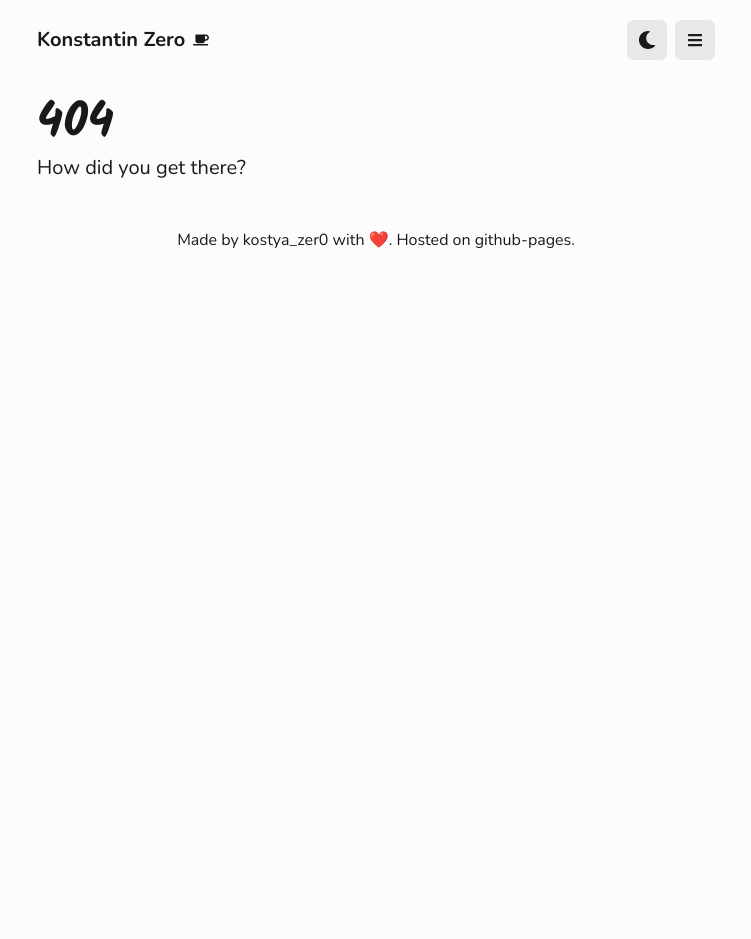
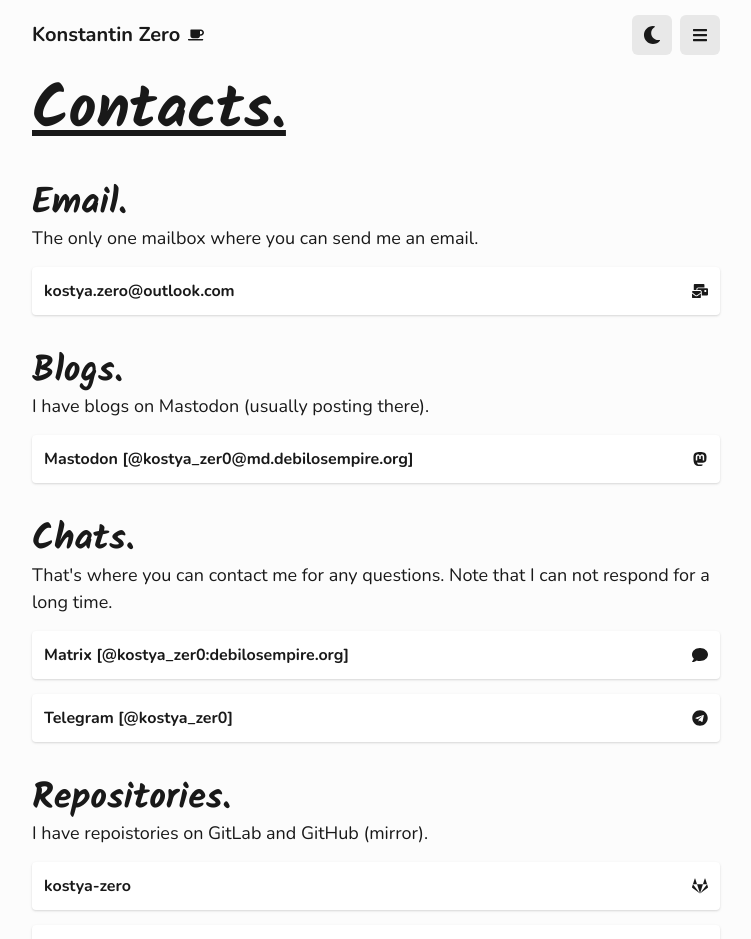
Before and after one commit to kostya-zero/homepage, a React (Create React App) app: page /contacts in a window 1280 px wide. Before the commit this address had no page. Shown: the top 939 px of the page, without its empty margins (264-1015 px from the left). Before the commit the page ends 800 px from the top, so only its background shows below. Built offline with nearby package versions, Linux system fonts and the light colour scheme.

Commit message:
feat: add contacts page

```diff
--- a/src/App.js
+++ b/src/App.js
@@ -7,6 +7,7 @@ import Home from './pages/Home';
 import NotFound from './pages/NotFound';
 import Projects from './pages/Projects';
 import Workspace from './pages/Workspace';
+import Contacts from './pages/Contacts';
 
 function App() {
     return (
@@ -16,6 +17,7 @@ function App() {
                 <Route path='/' element={<Home/>} />
                 <Route path='/projects' element={<Projects/>} />
                 <Route path='/workspace' element={<Workspace/>} />
+                <Route path='/contacts' element={<Contacts/>} />
                 <Route path='*' element={<NotFound/>}/>
             </Routes>
         </Router>
--- a/src/components/Footer.js
+++ b/src/components/Footer.js
@@ -4,7 +4,9 @@ function Footer() {
     return (
         <>
             <Container>
-                <Text textAlign={`center`} marginTop="45px" marginBottom="45px">Made by kostya_zer0 with ❤️. Hosted on github-pages.</Text>
+                <Text textAlign={`center`} marginTop="45px" marginBottom="45px">
+                    Made by kostya_zer0 with ❤️. Hosted on Vercel. Sources are available on GitLab and GitHub.
+                </Text>
             </Container>
         </>
     );
--- a/src/components/NavBar.js
+++ b/src/components/NavBar.js
@@ -1,5 +1,5 @@
 import { Box, Button, HStack, IconButton, Menu, MenuButton, MenuItem, MenuList } from "@chakra-ui/react"
-import { FaBars, FaBriefcase, FaGithub, FaHome, FaTools } from "react-icons/fa"
+import { FaBars, FaBriefcase, FaGithub, FaHome, FaTools, FaUserFriends } from "react-icons/fa"
 import { Navigate, useNavigate } from "react-router-dom"
 import { ColorModeSwitcher } from "../ColorModeSwitcher"
 import Logo from "./Logo"
@@ -19,13 +19,17 @@ function NavBar() {
         navigate("/workspace")
     }
 
+    function go_contacts() {
+        navigate("/contacts")
+    }
+
     function go_source() {
         window.open("https://gitlab.com/kostya-zero/homepage", "_blank")
     }
 
     return (
         <>
-        <Box margin="20px">
+        <Box margin="15px">
             <HStack>
                 <Logo/>
                 <Box flex={1} align="right">
@@ -45,6 +49,10 @@ function NavBar() {
                                 Workspace
                             </MenuItem>
 
+                            <MenuItem icon={<FaUserFriends/>} onClick={go_contacts}>
+                                Contacts
+                            </MenuItem>
+
                             <MenuItem icon={<FaGithub/>} onClick={go_source}>
                                 View Source Code
                             </MenuItem>
--- /dev/null
+++ b/src/pages/Contacts.js
@@ -0,0 +1,170 @@
+import { Text, Box, Container, Heading, HStack, Card, CardBody, CardHeader } from "@chakra-ui/react";
+import Footer from "../components/Footer";
+import NavBar from "../components/NavBar"
+import { useEffect } from "react";
+import { FaComment, FaTelegram, FaMailBulk, FaGitlab, FaGithub, FaMastodon } from "react-icons/fa";
+
+function Contacts() {
+    useEffect(() => {
+        document.title = "Konstantin Zero - Contacts"
+    })
+
+    function open_email() {
+        window.open("mailto:kostya.zero@outlook.com", "_blank", 'noopener,noreferrer')
+    }
+
+    function open_mastodon() {
+        window.open("https://md.debilosempire.org/@kostya_zero", "_blank", 'noopener,noreferrer')
+    }
+
+    function open_matrix() {
+        window.open("https://matrix.to/#/@kostya_zer0:debilosempire.org", "_blank", 'noopener,noreferrer')
+    }
+
+    function open_telegram() {
+        window.open("https://t.me/@kostya_zer0", "_blank", 'noopener,noreferrer')
+    }
+
+    function open_gitlab() {
+        window.open("https://gitlab.com/kostya-zero", "_blank", 'noopener,noreferrer')
+    }
+
+    function open_github() {
+        window.open("https://github.com/kostya-zero", "_blank", 'noopener,noreferrer')
+    }
+
+    return (
+        <>
+        <Container justifyContent="left" maxW={750} marginLeft="auto" marginRight="auto">
+            <NavBar/>
+            <Box margin="15px" marginTop="20px">
+                <HStack flex={1}>
+                    <Heading fontSize="6xl" fontWeight={700} textDecoration="underline" fontFamily="Kalam">Contacts.</Heading>
+                </HStack>
+            </Box>
+            <Box margin="15px" marginTop="35px" >
+                <HStack flex={1}>
+                    <Heading fontSize="4xl" fontWeight={700} fontFamily="Kalam">Email.</Heading>
+                </HStack>
+                <Text fontSize="lg">
+                    The only one mailbox where you can send me an email.
+                </Text>
+                <Card marginTop="15px" size="sm" onClick={open_email} title="mailto:kostya.zero@outlook.com" transition="all .2s" cursor="pointer"
+                    _hover={{
+                        transform: "scale(1.03)",
+                        boxShadow: "lg"
+                    }}>
+                    <CardBody>
+                        <HStack flex={1}>
+                            <Text fontWeight={700}>kostya.zero@outlook.com</Text>
+                            <Box flex={1} align="right">
+                                <FaMailBulk/>
+                            </Box>
+                        </HStack>
+                    </CardBody>
+                </Card>
+            </Box>
+            <Box margin="15px" marginTop="35px" >
+                <HStack flex={1}>
+                    <Heading fontSize="4xl" fontWeight={700} fontFamily="Kalam">Blogs.</Heading>
+                </HStack>
+                <Text fontSize="lg">
+                    I have blogs on Mastodon (usually posting there).
+                </Text>
+                <Card marginTop="15px" size="sm" onClick={open_mastodon} title="https://md.debilosempire.org/@kostya_zero" transition="all .2s" cursor="pointer"
+                    _hover={{
+                        transform: "scale(1.03)",
+                        boxShadow: "lg"
+                    }}>
+                    <CardBody>
+                        <HStack flex={1}>
+                            <Text fontWeight={700}>Mastodon [@kostya_zer0@md.debilosempire.org]</Text>
+                            <Box flex={1} align="right">
+                                <FaMastodon/>
+                            </Box>
+                        </HStack>
+                    </CardBody>
+                </Card>
+            </Box>
+            <Box margin="15px" marginTop="35px" >
+                <HStack flex={1}>
+                    <Heading fontSize="4xl" fontWeight={700} fontFamily="Kalam">Chats.</Heading>
+                </HStack>
+                <Text fontSize="lg">
+                    That's where you can contact me for any questions.
+                    Note that I can not respond for a long time.
+                </Text>
+
+                <Card marginTop="15px" size="sm" onClick={open_matrix} title="https://matrix.to/#/@kostya_zer0:debilosempire.org" transition="all .2s" cursor="pointer"
+                    _hover={{
+                        transform: "scale(1.03)",
+                        boxShadow: "lg"
+                    }}>
+                    <CardBody>
+                        <HStack flex={1}>
+                            <Text fontWeight={700}>Matrix [@kostya_zer0:debilosempire.org]</Text>
+                            <Box flex={1} align="right">
+                                <FaComment/>
+                            </Box>
+                        </HStack>
+                    </CardBody>
+                </Card>
+                <Card marginTop="15px" size="sm" onClick={open_telegram} title="https://t.me/@kostya_zer0" transition="all .2s" cursor="pointer"
+                    _hover={{
+                        transform: "scale(1.03)",
+                        boxShadow: "lg"
+                    }}>
+                    <CardBody>
+                        <HStack flex={1}>
+                            <Text fontWeight={700}>Telegram [@kostya_zer0]</Text>
+                            <Box flex={1} align="right">
+                                <FaTelegram/>
+                            </Box>
+                        </HStack>
+                    </CardBody>
+                </Card>
+            </Box>
+            <Box margin="15px" marginTop="35px" >
+                <HStack flex={1}>
+                    <Heading fontSize="4xl" fontWeight={700} fontFamily="Kalam">Repositories.</Heading>
+                </HStack>
+                <Text fontSize="lg">
+                    I have repoistories on GitLab and GitHub (mirror).
+                </Text>
+
+                <Card marginTop="15px" size="sm" onClick={open_gitlab} title="https://gitlab.com/kostya-zero" transition="all .2s" cursor="pointer"
+                    _hover={{
+                        transform: "scale(1.03)",
+                        boxShadow: "lg"
+                    }}>
+                    <CardBody>
+                        <HStack flex={1}>
+                            <Text fontWeight={700}>kostya-zero </Text>
+                            <Box flex={1} align="right">
+                                <FaGitlab/>
+                            </Box>
+                        </HStack>
+                    </CardBody>
+                </Card>
+                <Card marginTop="15px" size="sm" onClick={open_github} title="https://github.com/kostya-zero" transition="all .2s" cursor="pointer"
+                    _hover={{
+                        transform: "scale(1.03)",
+                        boxShadow: "lg"
+                    }}>
+                    <CardBody>
+                        <HStack flex={1}>
+                            <Text fontWeight={700}>kostya-zero </Text>
+                            <Box flex={1} align="right">
+                                <FaGithub/>
+                            </Box>
+                        </HStack>
+                    </CardBody>
+                </Card>
+            </Box>
+            <Footer/>
+        </Container>
+        </>
+    )
+}
+
+export default Contacts;
--- a/src/pages/Home.js
+++ b/src/pages/Home.js
@@ -41,16 +41,6 @@ function Home() {
                 </Text>
             </Box>
 
-            <Box margin="20px" marginTop="35px">
-                <HStack flex={1}>
-                    <Heading fontSize="4xl" fontWeight={700}>Socials.</Heading>
-                </HStack>
-                <Text fontSize="lg">
-                    You can contact me in <a href="https://matrix.to/#/@kostya_zer0:debilosempire.org" target="_blank"><u><b>Matrix</b></u></a> and <a href="https://t.me/@kostya_zer0" target="_blank"><u><b>Telegram</b></u></a>.
-                    Also you can visit my blog on <a href="https://md.debilosempire.org/@kostya_zero" target="_blank"><u><b>Mastodon</b></u></a> and view my repostories on <a href="https://github.com/kostya-zero" target="_blank"><u><b>GitHub</b></u></a> and <a href="https://gitlab.com/kostya-zero" target="_blank"><u><b>GitLab</b></u></a>.
-                    You can view full list on <a href="https://keyoxide.org/00E97048196E61A5738B6C642ECD17D85F3ACBA5" target="_blank"><u><b>Keyoxide</b></u></a>.
-                </Text>
-            </Box>
             <Footer/>
         </Container>
         </>
--- a/src/pages/Projects.js
+++ b/src/pages/Projects.js
@@ -32,20 +32,16 @@ function Projects() {
         window.open("https://github.com/kostya-zero/resup", "_blank", 'noopener,noreferrer')
     }
 
-
     return (
         <>
         <Container justifyContent="left" maxW={750} marginLeft="auto" marginRight="auto">
             <NavBar/>
-            <Box margin="20px" marginTop="35px" >
+            <Box margin="15px" marginTop="20px" >
                 <HStack flex={1}>
-                    <Heading fontSize="4xl" fontWeight={700} fontFamily="Kalam">Projects.</Heading>
+                    <Heading fontSize="6xl" textDecoration="underline" fontWeight={700} fontFamily="Kalam">Projects.</Heading>
                 </HStack>
-                <Text fontSize="lg">
-                    Down below you can see all my projects that am I working now.
-                </Text>
             </Box>
-            <Box margin="20px" marginTop="35px" >
+            <Box margin="15px" marginTop="35px" >
                 <HStack flex={1}>
                     <Heading fontSize="4xl" fontWeight={700} fontFamily="Kalam">Kamiya</Heading>
                     <Box flex={1} align="right">
@@ -61,7 +57,7 @@ function Projects() {
                     Also support editing in external text editor.
                 </Text>
             </Box>
-            <Box margin="20px" marginTop="35px" >
+            <Box margin="15px" marginTop="35px" >
                 <HStack flex={1}>
                     <Heading fontSize="4xl" fontWeight={700} fontFamily="Kalam">Pipe</Heading>
                     <Box flex={1} align="right">
@@ -75,7 +71,7 @@ function Projects() {
                     They use Nuitka, which uses C compilers to compile applications and makes them fast and independent of Python runtime.
                 </Text>
             </Box>
-            <Box margin="20px" marginTop="35px" >
+            <Box margin="15px" marginTop="35px" >
                 <HStack flex={1}>
                     <Heading fontSize="4xl" fontWeight={700} fontFamily="Kalam">Resup</Heading>
                     <Box flex={1} align="right">
--- a/src/pages/Workspace.js
+++ b/src/pages/Workspace.js
@@ -1,4 +1,4 @@
-import { Text, Box, Container, Heading, HStack,  Image } from "@chakra-ui/react";
+import { Text, Box, Container, Heading, HStack,  Image, Img } from "@chakra-ui/react";
 import Footer from "../components/Footer";
 import NavBar from "../components/NavBar"
 import { useEffect } from "react";
@@ -24,15 +24,12 @@ function Workspace() {
         <>
         <Container justifyContent="left" maxW={750} marginLeft="auto" marginRight="auto">
             <NavBar/>
-            <Box margin="20px" marginTop="35px" >
+            <Box margin="15px" marginTop="20px" >
                 <HStack flex={1}>
-                    <Heading fontSize="4xl" fontWeight={700} fontFamily="Kalam">Workspace.</Heading>
+                    <Heading fontSize="6xl" fontWeight={700} textDecoration="underline" fontFamily="Kalam">Workspace.</Heading>
                 </HStack>
-                <Text fontSize="lg">
-                    That is a curated list of what am I using.
-                </Text>
             </Box>
-            <Box margin="20px" marginTop="35px" >
+            <Box margin="15px" marginTop="35px" >
                 <HStack flex={1}>
                     <Heading fontSize="4xl" fontWeight={700} fontFamily="Kalam">Main OS.</Heading>
                 </HStack>
@@ -41,14 +38,14 @@ function Workspace() {
                     I have switched to them month ago (I was an ArchLinux user for year btw).
                     I use the default <b>GNOME</b> with some extenstion and Marble theme.
                 </Text>
-                <Image src="desktop.png" borderRadius="5px" boxShadow="md" cursor="pointer" onClick={open_dekstop_img} alt="GNOME with some tweaks." marginTop="10px"
+                <Img src="desktop.png" borderRadius="5px" boxShadow="md" cursor="pointer" onClick={open_dekstop_img} alt="GNOME with some tweaks." marginTop="10px"
                 transition="all .2s"
                 _hover={{
                     transform: "scale(1.03)",
                     boxShadow: "xl"
                 }} title="Click to open image in new tab."/>
             </Box>
-            <Box margin="20px" marginTop="35px" >
+            <Box margin="15px" marginTop="35px" >
                 <HStack flex={1}>
                     <Heading fontSize="4xl" fontWeight={700} fontFamily="Kalam">Editor.</Heading>
                 </HStack>
@@ -64,7 +61,7 @@ function Workspace() {
                     transform: "scale(1.03)",
                 }} title="Click to open image in new tab."/>
             </Box>
-            <Box margin="20px" marginTop="35px" >
+            <Box margin="15px" marginTop="35px" >
                 <HStack flex={1}>
                     <Heading fontSize="4xl" fontWeight={700} fontFamily="Kalam">Shell.</Heading>
                 </HStack>
```
